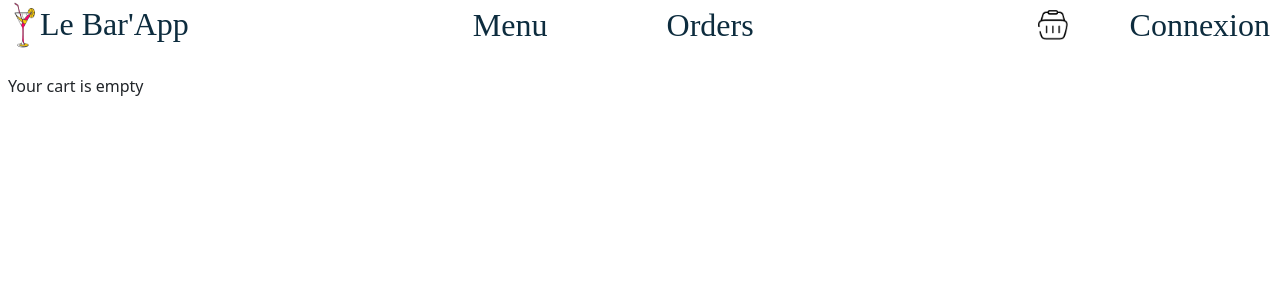
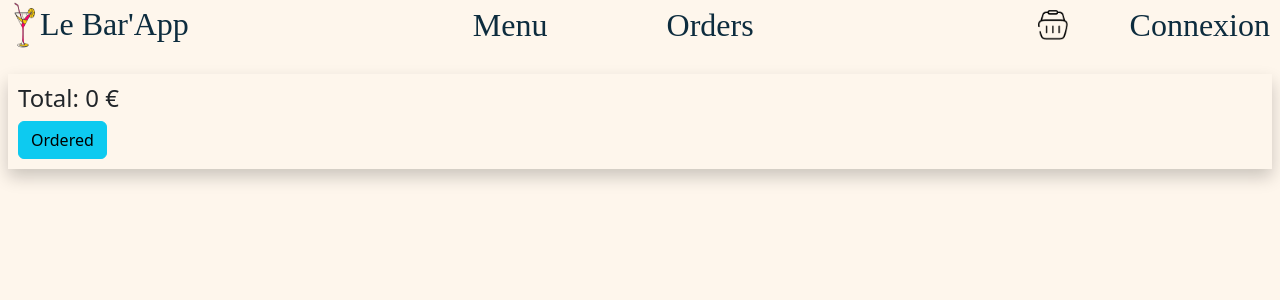
Before and after one commit to SamG10/bar-app-ui, a Vue app: page /cart in a window 1280 px wide. Shown: the top 300 px of the page. Built offline with nearby package versions, Linux system fonts and the light colour scheme; a web font is replaced by a local one.

Commit message:
polling to refresh and update status order

```diff
--- a/src/stores/cart.ts
+++ b/src/stores/cart.ts
@@ -39,7 +39,7 @@ export const useCartStore = defineStore('cart', {
       const order = {
         number: this.orderNumber,
         total_price: this.totalPrice,
-        status: 'IN_PROGRESS',
+        status: 'ORDERED',
         cocktails: this.items.map((item) => ({
           id: item.id,
           price: item.price
--- a/src/styles/global.css
+++ b/src/styles/global.css
@@ -1,4 +1,4 @@
 body {
-    background-color: #FEF6EC;
-    font-family: 'Roboto';
+  background-color: #fef6ec !important;
+  font-family: 'Roboto';
 }
--- a/src/views/CartView.vue
+++ b/src/views/CartView.vue
@@ -4,27 +4,26 @@ import { ref } from 'vue'
 
 const cartStore = useCartStore()
 
-const errorMessage = ref<string | null>(null)
 const orderSuccess = ref<boolean>(false)
+const orderNumber = ref<number | null>(null)
+const orderMessage = ref<string>('')
 
 const placeOrder = async () => {
   try {
-    await cartStore.placeOrder()
+    const newOrder = await cartStore.placeOrder()
     orderSuccess.value = true
-    errorMessage.value = null
+    orderNumber.value = newOrder.number
+    orderMessage.value = `Order placed successfully! Your order number is ${newOrder.number}`
   } catch (error) {
-    errorMessage.value = 'Failed to place order. Please try again.'
     orderSuccess.value = false
+    orderMessage.value = 'Failed to place order. Please try again.'
   }
 }
 </script>
 
 <template>
   <div class="p-2">
-    <div v-if="cartStore.items.length === 0">
-      <p>Your cart is empty</p>
-    </div>
-    <div class="itemCard" v-else>
+    <div class="itemCard">
       <div v-for="(item, index) in cartStore.items" :key="index" class="cart-item">
         <div class="d-flex flex-row align-items-center">
           <img :src="item.image_url" alt="cocktail_image" width="100px" class="me-4" />
@@ -36,9 +35,9 @@ const placeOrder = async () => {
         <h4>Total: {{ cartStore.totalPrice }} €</h4>
       </div>
       <button class="btn btn-info" @click="placeOrder">Ordered</button>
-      <div v-if="orderSuccess" class="order-success">Order placed successfully!</div>
-      <div v-if="errorMessage" class="error-message">
-        {{ errorMessage }}
+      <div v-if="orderSuccess" class="order-success">{{ orderMessage }}</div>
+      <div v-if="!orderMessage" class="message">
+        {{ orderMessage }}
       </div>
     </div>
   </div>
@@ -61,7 +60,8 @@ const placeOrder = async () => {
 }
 
 .error-message {
-  color: red;
+  color: black;
+  font-weight: bold;
   margin-top: 10px;
 }
 </style>
--- a/src/views/OrderDetailsView.vue
+++ b/src/views/OrderDetailsView.vue
@@ -3,7 +3,7 @@ import { useRoute } from 'vue-router'
 import axiosInstance from '../api/config'
 import { onMounted, ref, watch, watchEffect } from 'vue'
 
-export type Step = 'PREPARATION' | 'ASSEMBLY' | 'DRESSAGE' | 'COMPLETED'
+export type Step = 'ASSEMBLY' | 'DRESSAGE' | 'COMPLETED'
 
 export interface CocktailItem {
   id: string
@@ -57,8 +57,6 @@ const fetchCocktailsOrder = async () => {
 
 const fetchOrderDetails = async () => {
   try {
-    console.log('fetch order details')
-
     const response = await axiosInstance.get(`/order/${orderId}`, {
       headers: {
         Authorization: `Bearer ${token}`
--- a/src/views/OrdersView.vue
+++ b/src/views/OrdersView.vue
@@ -1,13 +1,14 @@
 <script setup lang="ts">
 import { useOrderStore } from '@/stores/order'
 import router from '@/router'
-import { computed, onMounted } from 'vue'
+import { computed, onMounted, onUnmounted, ref, watch } from 'vue'
 
 const isAuthenticated = computed(() => !!localStorage.getItem('token'))
 const orderStore = useOrderStore()
 
 onMounted(() => {
   orderStore.fetchOrders()
+  startPolling()
 })
 
 const goToOrderDetails = (orderId: string) => {
@@ -15,6 +16,29 @@ const goToOrderDetails = (orderId: string) => {
     router.push({ name: 'orderDetails', params: { id: orderId } })
   } else {
     alert('You must have an account to access this resource')
+  }
+}
+
+onUnmounted(() => {
+  stopPolling()
+})
+
+const pollingInterval = ref<number | null>(null)
+
+const startPolling = () => {
+  if (!pollingInterval.value) {
+    pollingInterval.value = setInterval(async () => {
+      console.log('polling...')
+
+      await orderStore.fetchOrders()
+    }, 10000) // Check for updates every 5 seconds
+  }
+}
+
+const stopPolling = () => {
+  if (pollingInterval.value) {
+    clearInterval(pollingInterval.value)
+    pollingInterval.value = null
   }
 }
 </script>
```
